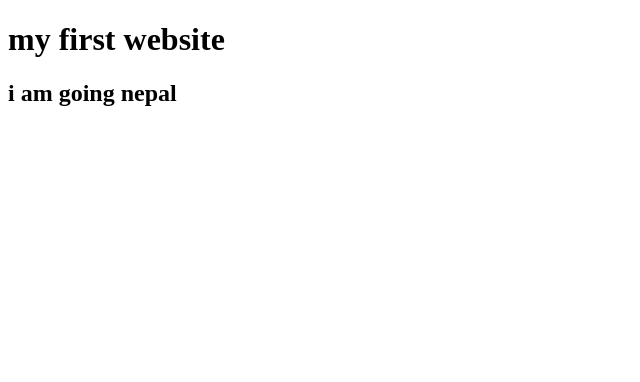
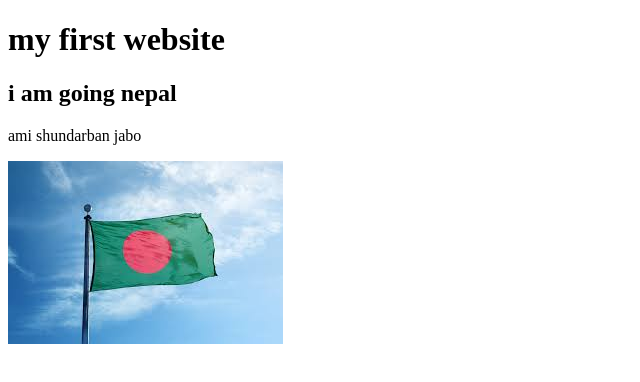
Before and after one commit to Simanta1997/my-first-website, a plain HTML site: page index.html in a window 1280 px wide. Shown: the whole page, without its empty margins (0-640 px from the left). Drawn offline with Linux system fonts and the light colour scheme.

Commit message:
added a flag

```diff
--- a/index.html
+++ b/index.html
@@ -8,5 +8,7 @@
 <body>
     <h1>my first website</h1>
     <h2>i am going nepal</h2>
+    <p>ami shundarban jabo</p>
+    <img src="flag.jpg" alt="">
 </body>
 </html>
```
Also changed, not shown: flag.jpg (added).
